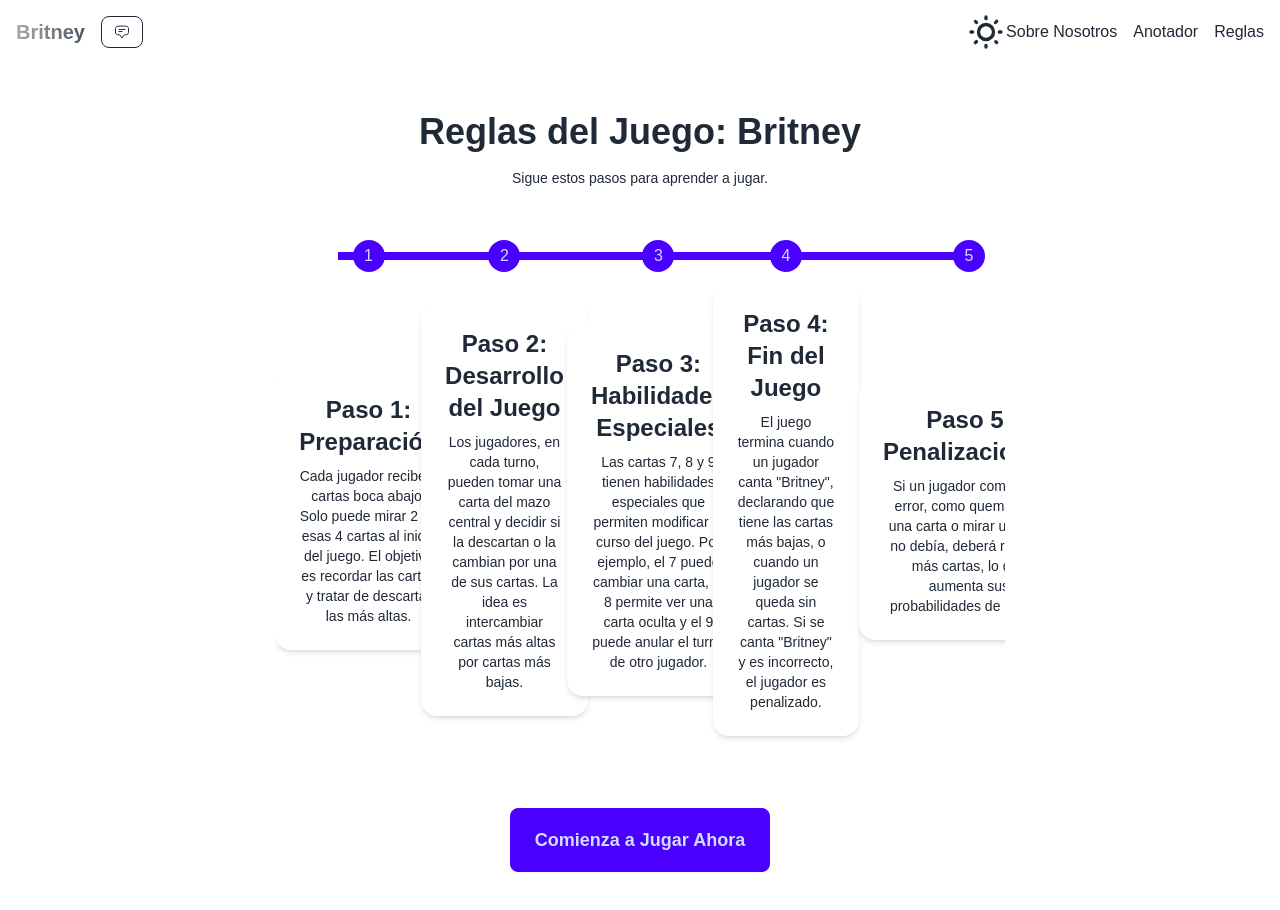
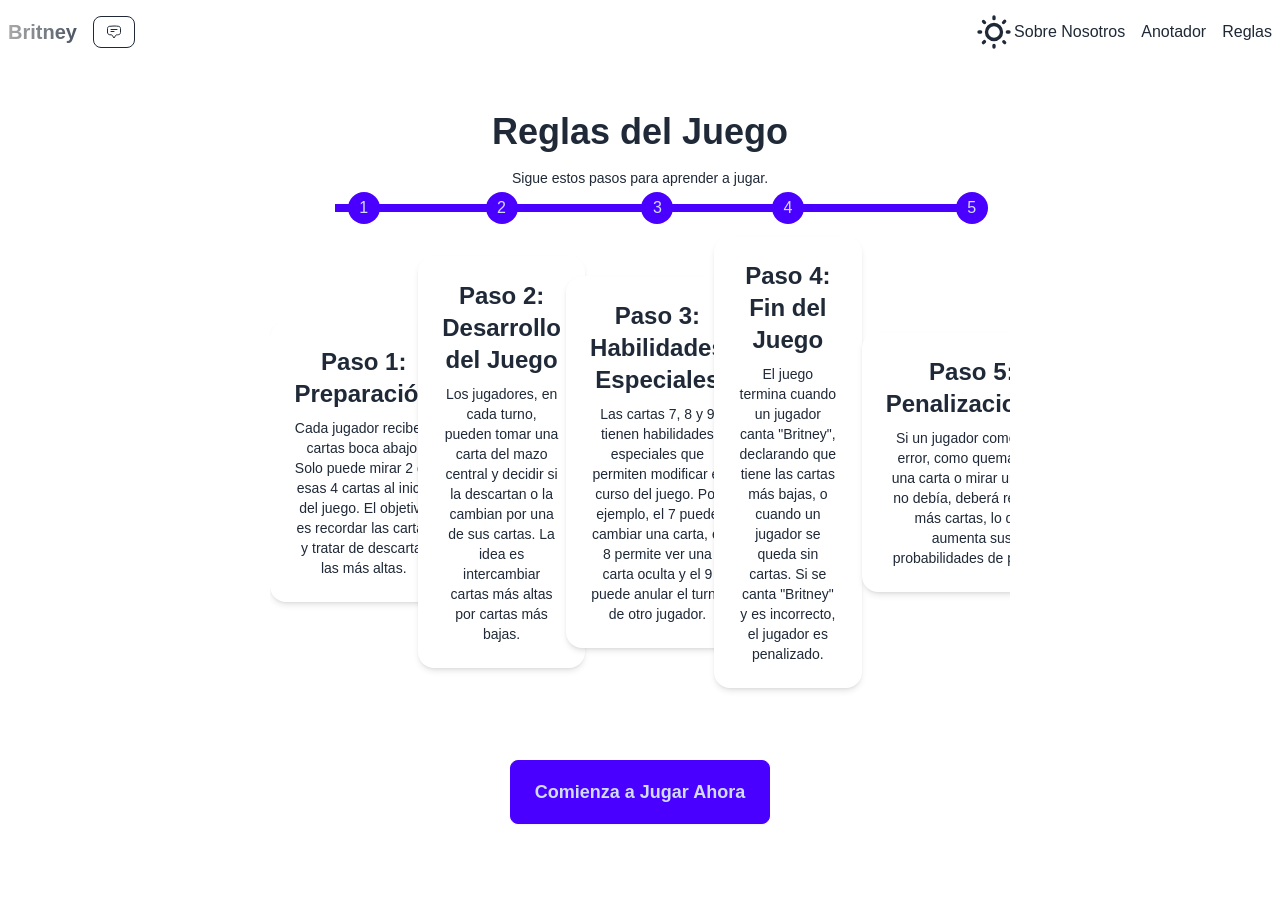
Before and after one commit to Gabito-17/Entre-Nosotros, a React (Create React App) app: page /reglas in a window 1280 px wide. Shown: the top 910 px of the page. After the commit the page ends 872 px from the top, so only its background shows below. Built offline with nearby package versions, Linux system fonts and the light colour scheme.

Commit message:
Correcciones

```diff
--- a/src/App.js
+++ b/src/App.js
@@ -8,7 +8,7 @@ import SuggestionsPage from "./pages/SuggestionPage";
 
 const App = () => {
   return (
-    <div id="root" className="bg-base-100 dark:bg-gray-800 min-h-screen">
+    <div>
       <NavBar />
       <Router>
         <Routes>
--- a/src/components/NavBar.js
+++ b/src/components/NavBar.js
@@ -11,7 +11,7 @@ const NavBar = () => {
   ];
 
   return (
-    <nav className="navbar bg-base-100 shadow-md w-full max-w-screen-xl mx-auto px-4">
+    <nav className="navbar w-full max-w-screen-xl mx-auto">
       <div className="navbar-start flex items-center">
         <Title />
         <a className="ml-4 btn btn-outline btn-sm" href="/sugerencias">
--- a/src/index.css
+++ b/src/index.css
@@ -7,21 +7,6 @@ body {
   height: 100%;
   margin: 0; /* Asegura que no haya margen en el body */
   font-family: Arial, sans-serif; /* Fuente básica */
-}
-
-/* Ajusta el root para que el contenido no se sobreponga al NavBar */
-#root {
-  min-height: 100vh;
-}
-
-/* Fondo para modo claro */
-body {
-  background-color: #f0f0f0; /* Fondo base claro */
-}
-
-/* Fondo para modo oscuro */
-.dark body {
-  background-color: #1a202c; /* Fondo oscuro */
 }
 
 .bg-blurred {
--- a/src/pages/Anotador.js
+++ /dev/null
@@ -1,58 +0,0 @@
-import React, { useState } from "react";
-
-function Anotador() {
-  const [task, setTask] = useState("");
-  const [tasks, setTasks] = useState([]);
-
-  // Agrega una nueva tarea a la lista
-  const handleAddTask = () => {
-    if (task.trim() !== "") {
-      setTasks([...tasks, { text: task, completed: false }]);
-      setTask(""); // Limpia el campo de entrada
-    }
-  };
-
-  // Marca una tarea como completada o la desmarca
-  const handleToggleTask = (index) => {
-    const newTasks = tasks.map((t, i) =>
-      i === index ? { ...t, completed: !t.completed } : t
-    );
-    setTasks(newTasks);
-  };
-
-  // Elimina una tarea de la lista
-  const handleDeleteTask = (index) => {
-    const newTasks = tasks.filter((_, i) => i !== index);
-    setTasks(newTasks);
-  };
-
-  return (
-    <div>
-      <h1>Anotador de Tareas</h1>
-      <div>
-        <input
-          type="text"
-          value={task}
-          onChange={(e) => setTask(e.target.value)}
-          placeholder="Agregar una nueva tarea..."
-        />
-        <button onClick={handleAddTask}>Agregar</button>
-      </div>
-      <ul>
-        {tasks.map((t, index) => (
-          <li key={index}>
-            <span
-              onClick={() => handleToggleTask(index)}
-              style={{ textDecoration: t.completed ? "line-through" : "none" }}
-            >
-              {t.text}
-            </span>
-            <button onClick={() => handleDeleteTask(index)}>Eliminar</button>
-          </li>
-        ))}
-      </ul>
-    </div>
-  );
-}
-
-export default Anotador;
--- a/src/pages/RulesPage.js
+++ b/src/pages/RulesPage.js
@@ -4,13 +4,13 @@ const RulesPage = () => {
   return (
     <div className="min-h-screen bg-base-100 py-12 flex flex-col items-center">
       {/* Título */}
-      <section className="text-center mb-12">
-        <h1 className="text-4xl font-bold">Reglas del Juego: Britney</h1>
+      <section className="text-center">
+        <h1 className="text-4xl font-bold">Reglas del Juego</h1>
         <p className="text-sm mt-4">Sigue estos pasos para aprender a jugar.</p>
       </section>
 
       {/* Paso a Paso */}
-      <section className="container mx-auto px-4">
+      <section className="container mx-auto px-2">
         <ul className="content steps steps-vertical lg:steps-horizontal">
           {/* Paso 1 */}
           <li className="step step-primary">
```
